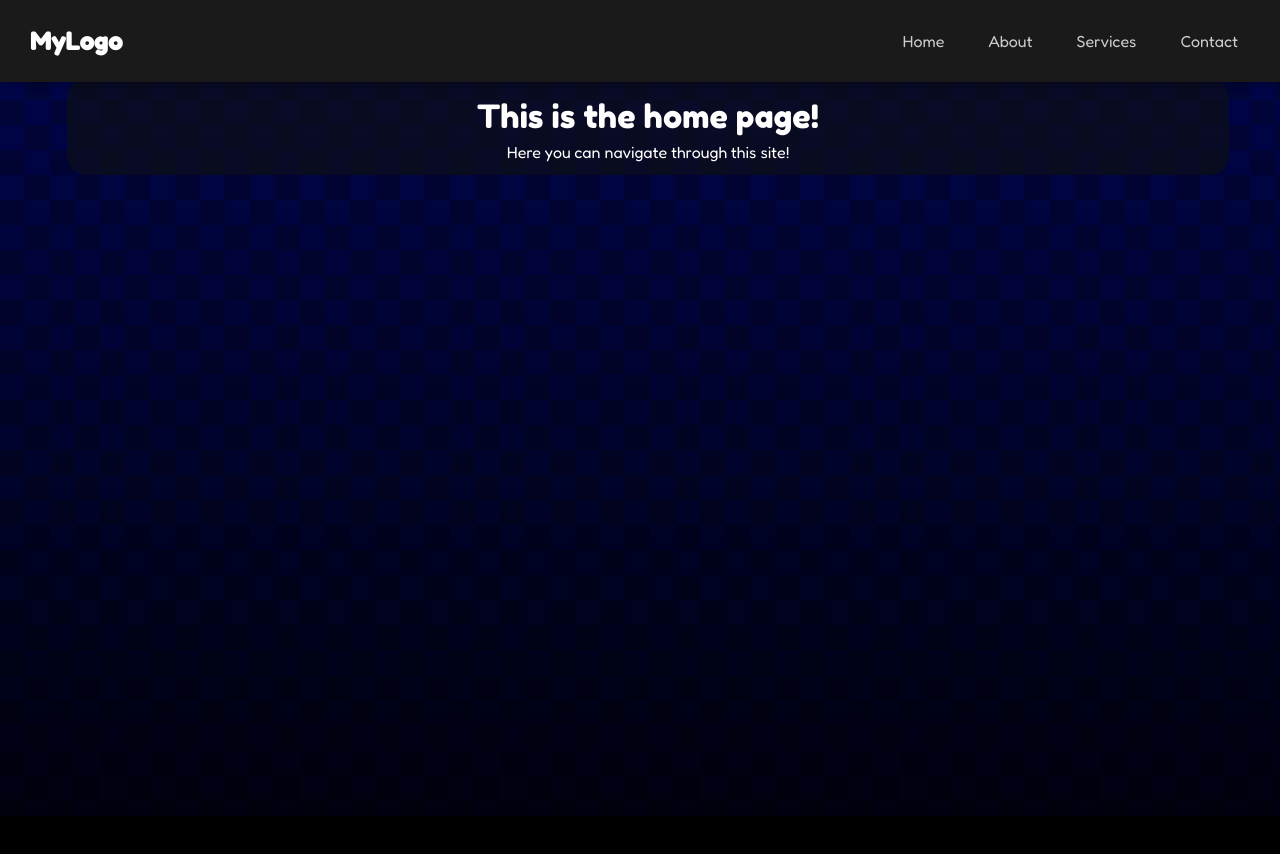
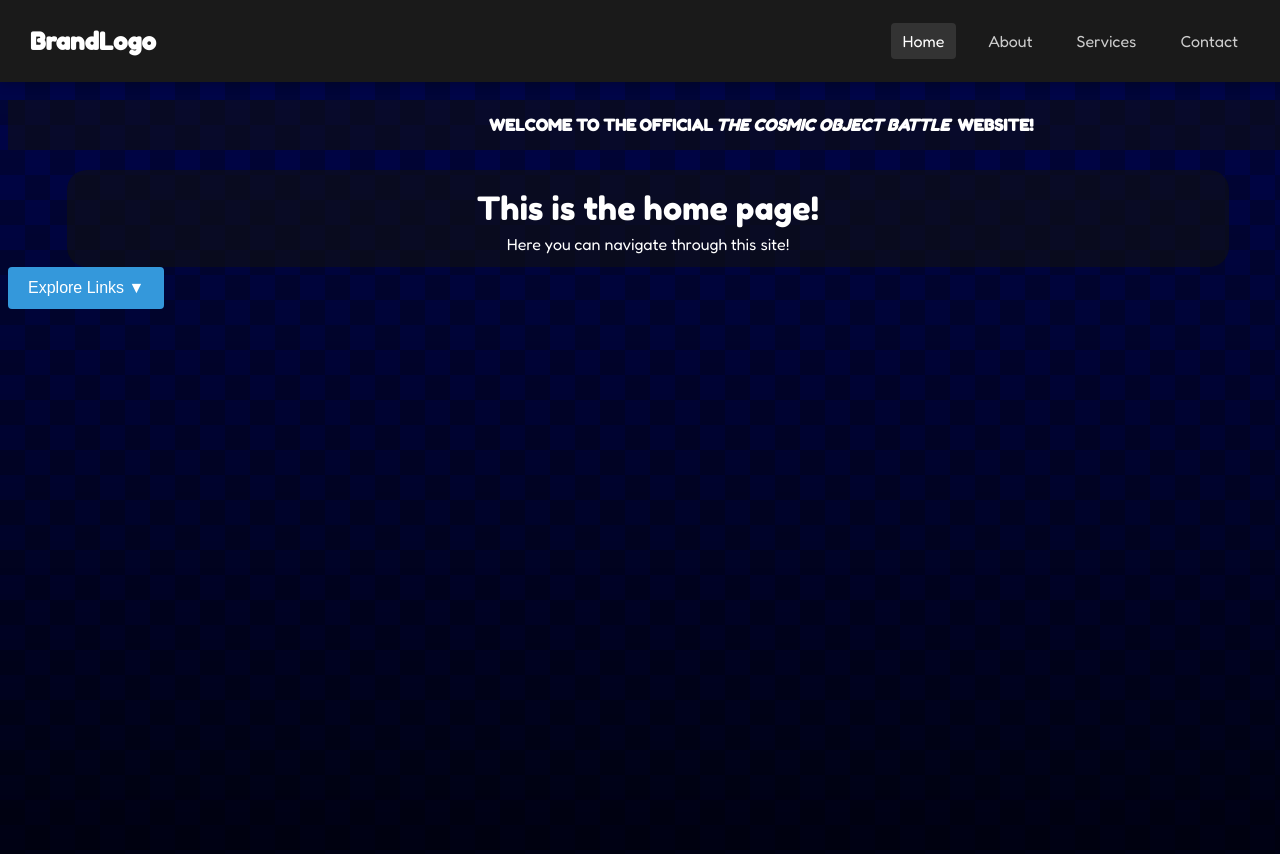
Before and after one commit to TimbitSilly/tcob.github.io, a plain HTML site: page index.html in a window 1280 px wide. Before the commit the page ends 816 px from the top, so only its background shows below. Drawn offline with Linux system fonts and the light colour scheme.

Commit message:
Update index.html

```diff
--- a/index.html
+++ b/index.html
@@ -3,20 +3,18 @@
     <link rel="stylesheet" href="./style.css">
 </head>
 <body>
-
     <nav class="navbar">
         <div class="nav-logo">
-    <a href="#">MyLogo</a>
+            <a href="#">BrandLogo</a>
         </div>
         <ul class="nav-links">
-    <li><a href="#">Home</a></li>
+            <li><a href="#" class="active">Home</a></li>
             <li><a href="#">About</a></li>
             <li><a href="#">Services</a></li>
             <li><a href="#">Contact</a></li>
         </ul>
     </nav>
-
-
+    <div class="full-body">
     <div class="marquee">
   <!-- Original Content -->
   <div class="marquee-content">
@@ -38,4 +36,17 @@
            <p style="font-family: Fredoka">Here you can navigate through this site!</p>
         </div>
     </center>
+
+    <div class="dropdown">
+  <button class="drop-btn">Explore Links ▼</button>
+  <div class="dropdown-content">
+    <a href="https://example.com">My Profile</a>
+    <a href="https://example.com">Settings</a>
+    <a href="https://example.com">Help Center</a>
+  </div>
+</div>
+
+
+
+    </div>
 </body>
```
Lines whose indentation alone changed are shown as unchanged.
